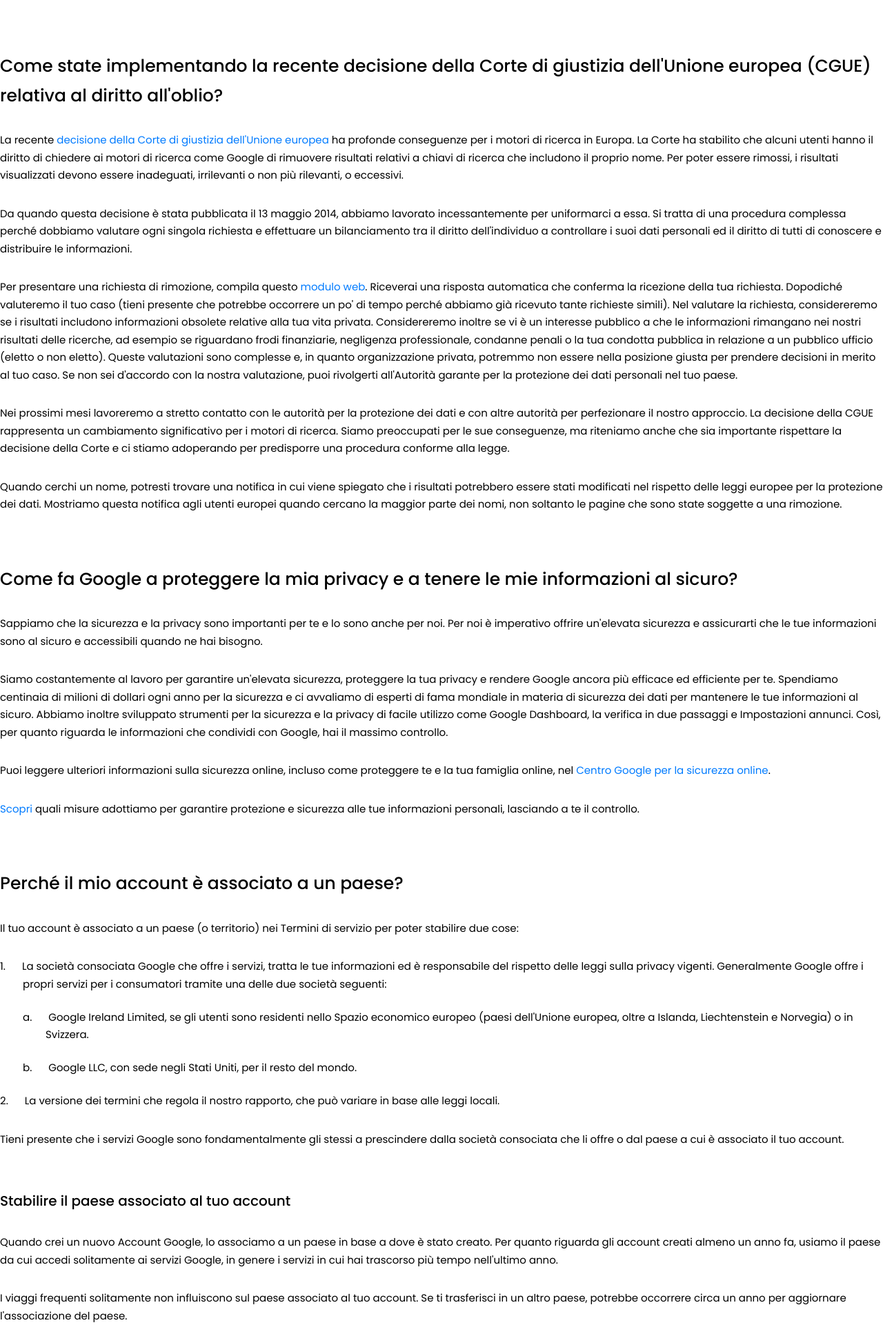
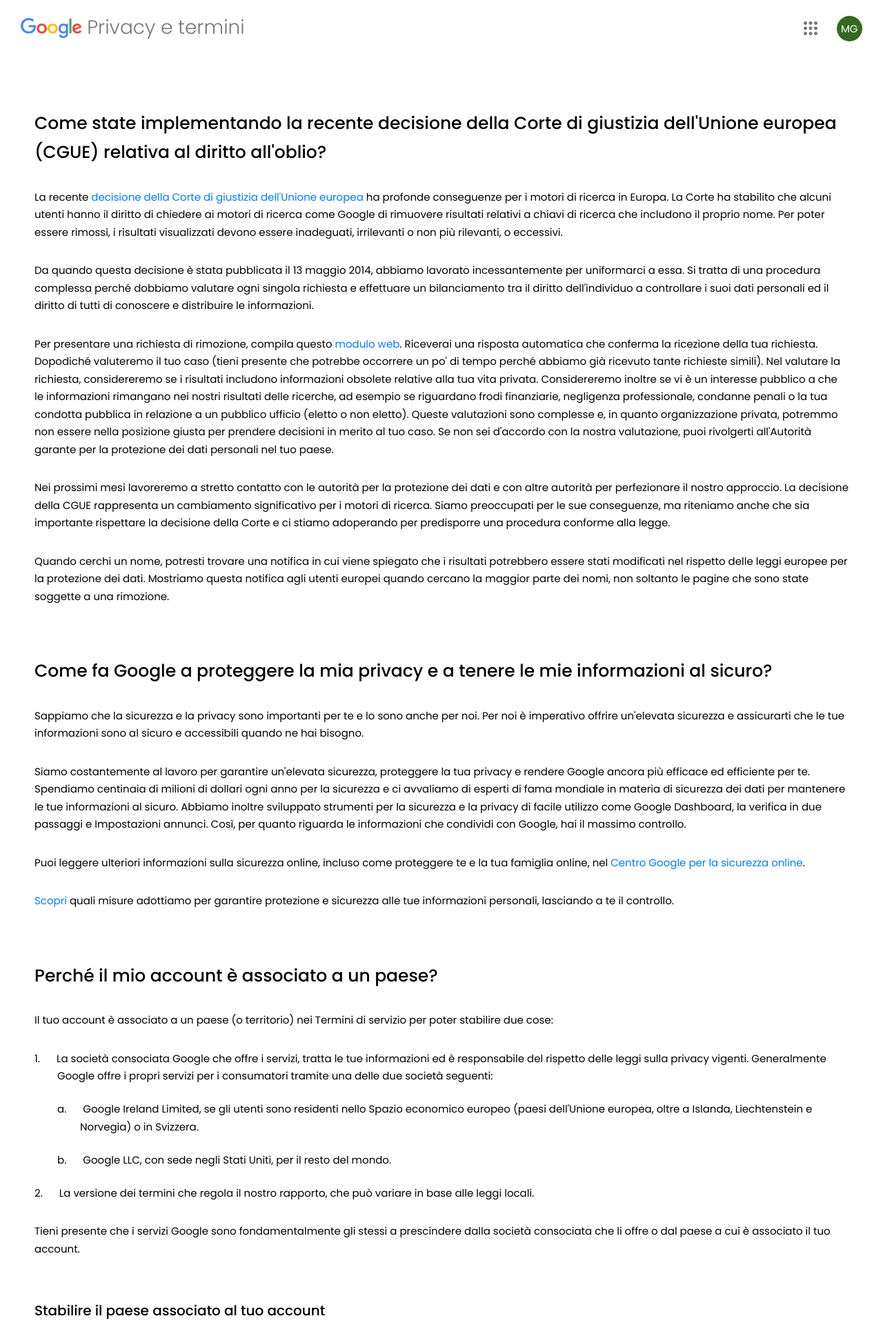
Before and after one commit to MGPasinetti/php-google-faq, a PHP site: page / in a window 1280 px wide. Shown: the top 1921 px of the page at 69% size. Run offline with PHP 8.4, Linux system fonts and the light colour scheme; some libraries are stand-ins or nearby versions.

Commit message:
making header

```diff
--- a/index.php
+++ b/index.php
@@ -13,13 +13,34 @@ Completare il resto della pagina. -->
     <meta name="viewport" content="width=device-width, initial-scale=1.0">
 
     <link rel="stylesheet" href="style.css">
+
     <link rel="preconnect" href="https://fonts.googleapis.com">
     <link rel="preconnect" href="https://fonts.gstatic.com" crossorigin>
     <link href="https://fonts.googleapis.com/css2?family=Poppins:wght@200;300;400;500&display=swap" rel="stylesheet">
+
+    <link rel="stylesheet" href="https://cdnjs.cloudflare.com/ajax/libs/font-awesome/6.1.1/css/all.min.css" integrity="sha512-KfkfwYDsLkIlwQp6LFnl8zNdLGxu9YAA1QvwINks4PhcElQSvqcyVLLD9aMhXd13uQjoXtEKNosOWaZqXgel0g==" crossorigin="anonymous" referrerpolicy="no-referrer"/>
+
     <title>PHP Gogle FAQ</title>
 </head>
 <body>
 
+    <header>
+        <div>
+            <div class="logo-title">
+                <img src="img/google-logo.png" alt="google logo">
+                <h1>Privacy e termini</h1>
+            </div>
+            <div class="tools-account">
+                <svg xmlns="http://www.w3.org/2000/svg" focusable="false" viewBox="0 0 24 24"><path d="M6,8c1.1,0 2,-0.9 2,-2s-0.9,-2 -2,-2 -2,0.9 -2,2 0.9,2 2,2zM12,20c1.1,0 2,-0.9 2,-2s-0.9,-2 -2,-2 -2,0.9 -2,2 0.9,2 2,2zM6,20c1.1,0 2,-0.9 2,-2s-0.9,-2 -2,-2 -2,0.9 -2,2 0.9,2 2,2zM6,14c1.1,0 2,-0.9 2,-2s-0.9,-2 -2,-2 -2,0.9 -2,2 0.9,2 2,2zM12,14c1.1,0 2,-0.9 2,-2s-0.9,-2 -2,-2 -2,0.9 -2,2 0.9,2 2,2zM16,6c0,1.1 0.9,2 2,2s2,-0.9 2,-2 -0.9,-2 -2,-2 -2,0.9 -2,2zM12,8c1.1,0 2,-0.9 2,-2s-0.9,-2 -2,-2 -2,0.9 -2,2 0.9,2 2,2zM18,14c1.1,0 2,-0.9 2,-2s-0.9,-2 -2,-2 -2,0.9 -2,2 0.9,2 2,2zM18,20c1.1,0 2,-0.9 2,-2s-0.9,-2 -2,-2 -2,0.9 -2,2 0.9,2 2,2z"/></svg>
+                <span>MG</span>
+            </div>
+        </div>
+        <nav>
+
+        </nav>
+    </header>
+
+    <main>
         <?php
             $arrQandA = [
                 [
@@ -75,6 +96,7 @@ Completare il resto della pagina. -->
                 }
             }
         ?>
+    </main>
 
 </body>
 </html>
--- a/style.css
+++ b/style.css
@@ -10,8 +10,58 @@ html {
     line-height: 1.7;
 }
 
-body {
-    max-width: 1500px;
+/* HEADER */
+header {
+    padding: 1.5rem 2rem;
+}
+
+header > div {
+    display: flex;
+    justify-content: space-between;
+    align-items: center;
+}
+
+.logo-title {
+    display: flex;
+    align-items: stretch;
+}
+
+header img {
+    height: 2rem;
+    margin-right: .5rem;
+}
+
+header h1 {
+    color: #767676;
+    font-weight: 300;
+    font-size: 28px;
+    margin-top: 0;
+    line-height: 1;
+}
+
+.tools-account {
+    display: flex;
+    align-items: center;
+}
+
+.tools-account svg {
+    width: 2rem;
+    fill: #767676;
+    margin-right: 1.5rem;
+}
+
+.tools-account span {
+    text-align: center;
+    width: 2.5rem;
+    line-height: 2.5rem;
+    color: white;
+    background-color: #33691E;
+    border-radius: 20rem;
+}
+
+/* MAIN */
+main {
+    max-width: 1180px;
     margin: 4rem auto;
 }
 
```
Also changed, not shown: img/google-logo.png (added). Lines whose indentation alone changed are shown as unchanged.
